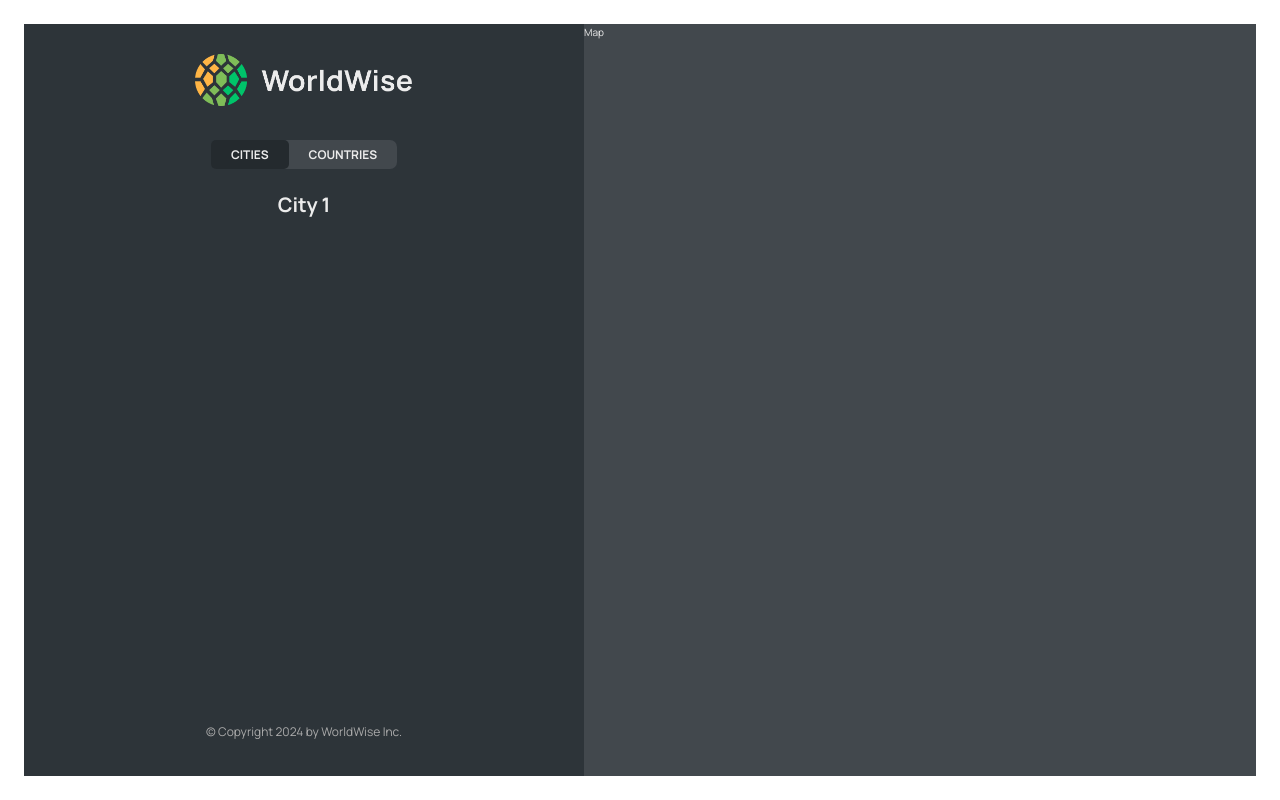
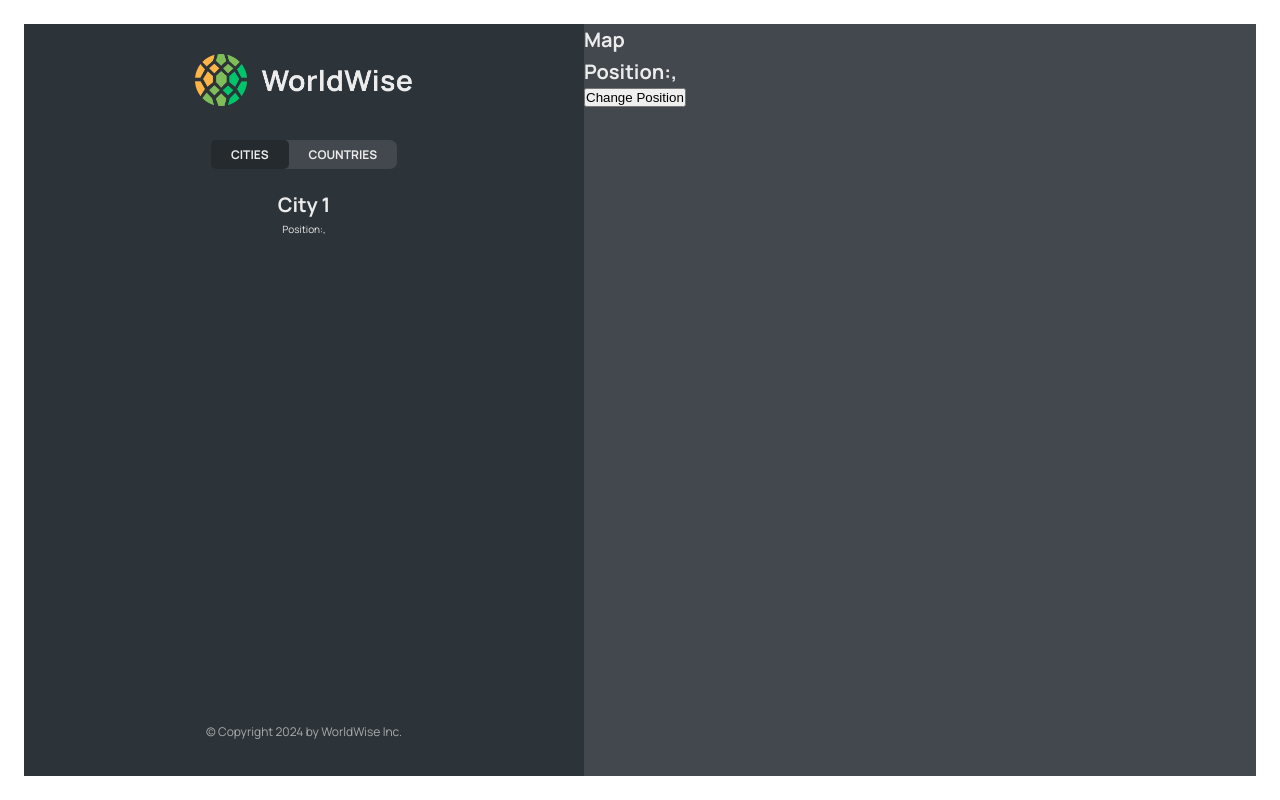
Before and after one commit to parmarayushi/react-world-wise, a React (Vite) app: page /app/cities/1 in a window 1280 px wide. Built offline with nearby package versions, Linux system fonts and the light colour scheme; no server answers.

Commit message:
feat: reading and setting query string

```diff
--- a/src/components/City.tsx
+++ b/src/components/City.tsx
@@ -1,4 +1,4 @@
-import { useParams } from "react-router-dom";
+import { useParams, useSearchParams } from "react-router-dom";
 
 const formatDate = (date: any) =>
   new Intl.DateTimeFormat("en", {
@@ -10,6 +10,9 @@
 
 function City() {
   const { id } = useParams();
+  const [searchParams, setSerachParams] = useSearchParams();
+  const lat = searchParams.get("lat");
+  const lng = searchParams.get("lng");
 
   // TEMP DATA
   const currentCity = {
@@ -57,7 +60,10 @@
     //     <ButtonBack />
     //   </div>
     // </div>
-    <h1>City {id}</h1>
+    <>
+      <h1>City {id}</h1>
+      Position:{lat},{lng}
+    </>
   );
 }
 
--- a/src/components/CityItem.tsx
+++ b/src/components/CityItem.tsx
@@ -10,10 +10,14 @@
   }).format(new Date(date));
 
 export default function CityItem({ city }: any) {
-  const { cityName, emoji, date, id } = city;
+  const { cityName, emoji, date, id, position } = city;
+
   return (
     <li>
-      <Link to={`${id}`} className={styles.cityItem}>
+      <Link
+        to={`${id}?lat=${position.lat}&lng=${position.lng}`}
+        className={styles.cityItem}
+      >
         <span className={styles.emoji}>{emoji}</span>
         <h3 className={styles.name}>{cityName}</h3>
         <time className={styles.date}>{formatDate(date)}</time>
--- a/src/components/Map.tsx
+++ b/src/components/Map.tsx
@@ -1,5 +1,24 @@
+import { useSearchParams } from "react-router-dom";
 import styles from "./Map.module.css";
 
 export default function Map() {
-  return <div className={styles.mapContainer}>Map</div>;
+  const [searchParams, setSerachParams] = useSearchParams();
+  const lat = searchParams.get("lat");
+  const lng = searchParams.get("lng");
+
+  return (
+    <div className={styles.mapContainer}>
+      <h1>Map</h1>
+      <h1>
+        Position:{lat},{lng}
+      </h1>
+      <button
+        onClick={() => {
+          setSerachParams({ lat: "23", lng: "50" });
+        }}
+      >
+        Change Position
+      </button>
+    </div>
+  );
 }
```
